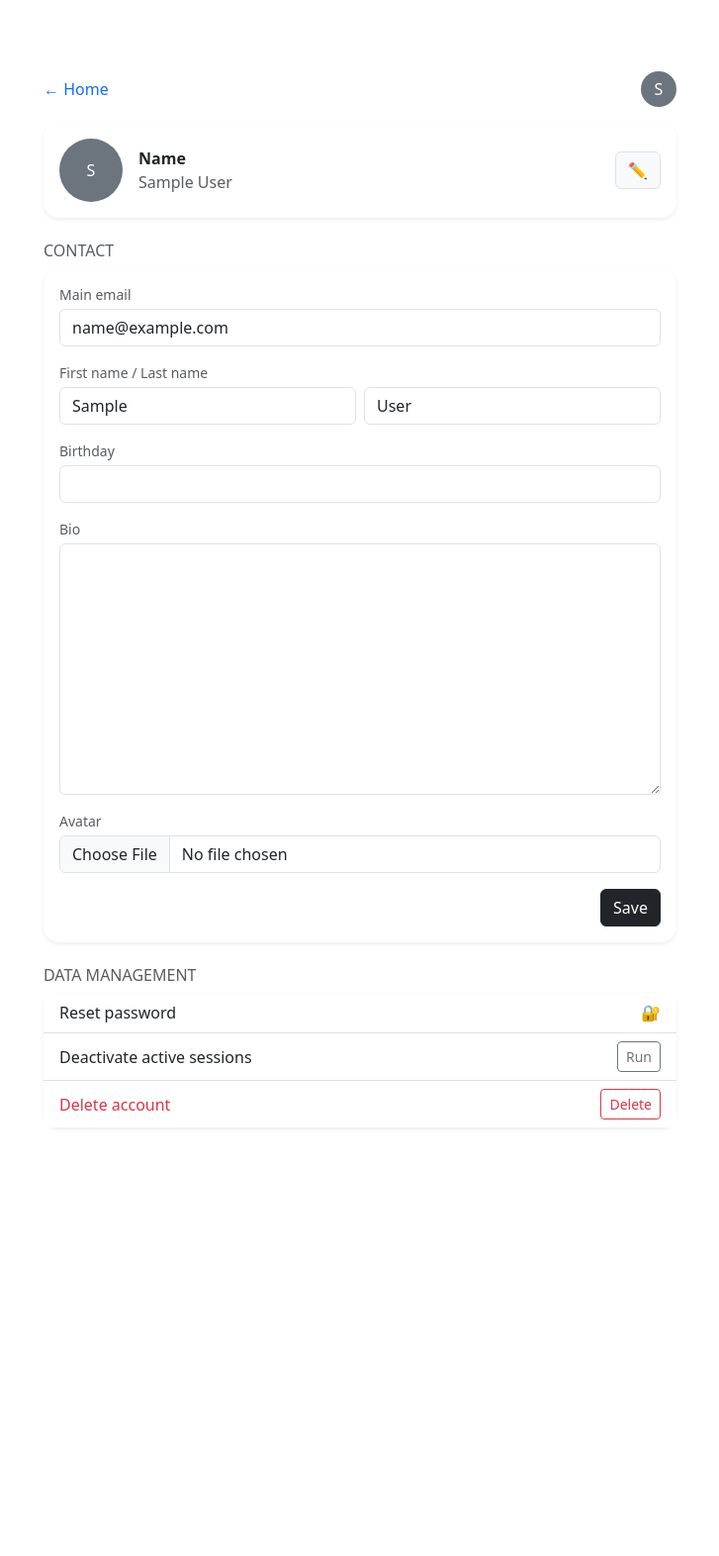
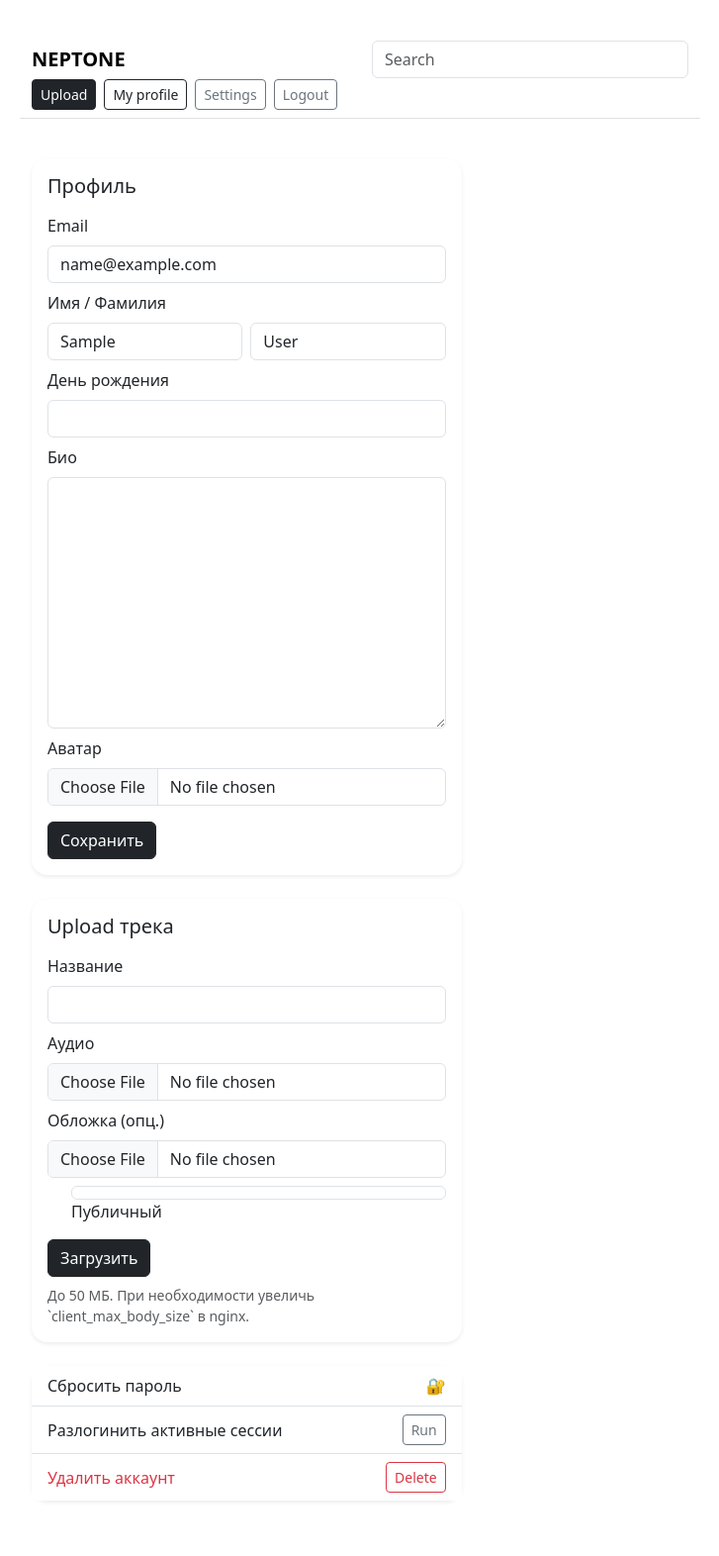
Before and after one commit to thurrsense/neptone, a Django app: page /users/settings/ in a window 1280 px wide. Shown: the whole page at 99% size, without its empty margins (276-1003 px from the left). Before the commit the page ends 1140 px from the top, so only its background shows below. Run offline with Django 5.2, Linux system fonts and the light colour scheme; the visitor is signed in with stand-in values (Sample User, id 1).

Commit message:
CHG: views

```diff
--- a/neptone/core/views.py
+++ b/neptone/core/views.py
@@ -4,11 +4,9 @@ from tracks.models import Track
 
 
 def home(request):
-    # Гость видит лендинг
     if not request.user.is_authenticated:
-        return render(request, "core/landing.html")
+        return render(request, "core/landing.html")  # твой старый лендинг
 
-    # Авторизованный видит ленту публичных треков
     qs = Track.objects.filter(is_public=True).select_related(
         "owner").order_by("-created_at")
     page_obj = Paginator(qs, 10).get_page(request.GET.get("page"))
--- a/neptone/templates/base.html
+++ b/neptone/templates/base.html
@@ -5,6 +5,30 @@
 <head>
     <meta charset="utf-8">
     <title>{% block title %}NEPTONE{% endblock %}</title>
+    <nav class="navbar navbar-light bg-white border-bottom mb-3">
+        <div class="container d-flex align-items-center justify-content-between">
+            <a class="navbar-brand fw-bold" href="{% url 'home' %}">NEPTONE</a>
+
+            <form class="d-none d-md-block" action="{% url 'home' %}" method="get" style="min-width:320px;">
+                <input name="q" class="form-control" placeholder="Search">
+            </form>
+
+            <div class="d-flex align-items-center gap-2">
+                {% if user.is_authenticated %}
+                <a class="btn btn-sm btn-dark" href="{% url 'settings_profile' %}#upload">Upload</a>
+                <a class="btn btn-sm btn-outline-dark" href="{% url 'my_profile' %}">My profile</a>
+                <a class="btn btn-sm btn-outline-secondary" href="{% url 'settings_profile' %}">Settings</a>
+                <form method="post" action="{% url 'logout' %}" class="d-inline">
+                    {% csrf_token %}
+                    <button class="btn btn-sm btn-outline-secondary">Logout</button>
+                </form>
+                {% else %}
+                <a class="btn btn-sm btn-dark" href="{% url 'login' %}">Login</a>
+                <a class="btn btn-sm btn-outline-dark" href="{% url 'register' %}">Sign up</a>
+                {% endif %}
+            </div>
+        </div>
+    </nav>
 
     <!-- favicon -->
     <link rel="icon" href="{% static 'images/favicon.svg' %}" type="image/svg+xml">
--- a/neptone/users/templates/users/settings_profile.html
+++ b/neptone/users/templates/users/settings_profile.html
@@ -1,107 +1,106 @@
 {% extends "base.html" %}
-{% load static %}
 {% block title %}Settings · NEPTONE{% endblock %}
+{% block content %}
 
-{% block content %}
-<div class="container py-3">
+<div class="row g-4">
+    <div class="col-12 col-lg-8">
 
-    <!-- Header -->
-    <div class="d-flex align-items-center justify-content-between mb-3">
-        <a href="{% url 'home' %}" class="text-decoration-none">&larr; Home</a>
-        <div class="d-flex align-items-center gap-2">
-            {% if user.avatar %}
-            <img src="{{ user.avatar.url }}" class="rounded-circle" style="width:36px;height:36px;object-fit:cover;">
-            {% else %}
-            <div class="rounded-circle bg-secondary d-inline-flex align-items-center justify-content-center"
-                style="width:36px;height:36px;color:#fff;">{{ user.username|first|upper }}</div>
-            {% endif %}
-        </div>
-    </div>
-
-    <!-- Card: Name + avatar -->
-    <div class="card border-0 shadow-sm rounded-4 mb-4">
-        <div class="card-body d-flex align-items-center gap-3">
-            {% if user.avatar %}
-            <img src="{{ user.avatar.url }}" class="rounded-circle" style="width:64px;height:64px;object-fit:cover;">
-            {% else %}
-            <div class="rounded-circle bg-secondary d-inline-flex align-items-center justify-content-center"
-                style="width:64px;height:64px;color:#fff;">{{ user.username|first|upper }}</div>
-            {% endif %}
-            <div class="flex-grow-1">
-                <div class="fw-semibold">Name</div>
-                <div class="text-muted">{{ user.get_full_name|default:user.username }}</div>
-            </div>
-            <a class="btn btn-light border" href="{% url 'edit_profile' %}" title="Edit">✏️</a>
-        </div>
-    </div>
-
-    <!-- Contact -->
-    <h6 class="text-uppercase text-muted mb-2">Contact</h6>
         <div class="card border-0 shadow-sm rounded-4 mb-4">
             <div class="card-body">
-            <form method="post" enctype="multipart/form-data" class="vstack gap-3">
+                <h2 class="h5 mb-3">Профиль</h2>
+                <form method="post" enctype="multipart/form-data">
                     {% csrf_token %}
+                    <input type="hidden" name="action" value="save_profile">
                     {{ form.non_field_errors }}
 
-                <div>
-                    <div class="text-muted small mb-1">Main email</div>
+                    <div class="mb-2">
+                        <label class="form-label">Email</label>
                         {{ form.email }} <div class="text-danger small">{{ form.email.errors }}</div>
                     </div>
 
-                <div>
-                    <div class="text-muted small mb-1">First name / Last name</div>
+                    <div class="mb-2">
+                        <label class="form-label">Имя / Фамилия</label>
                         <div class="d-flex gap-2">
                             {{ form.first_name }} {{ form.last_name }}
                         </div>
                         <div class="text-danger small">{{ form.first_name.errors }} {{ form.last_name.errors }}</div>
                     </div>
 
-                <div>
-                    <div class="text-muted small mb-1">Birthday</div>
+                    <div class="mb-2">
+                        <label class="form-label">День рождения</label>
                         {{ form.birth_date }} <div class="text-danger small">{{ form.birth_date.errors }}</div>
                     </div>
 
-                <div>
-                    <div class="text-muted small mb-1">Bio</div>
+                    <div class="mb-2">
+                        <label class="form-label">Био</label>
                         {{ form.bio }} <div class="text-danger small">{{ form.bio.errors }}</div>
                     </div>
 
-                <div>
-                    <div class="text-muted small mb-1">Avatar</div>
+                    <div class="mb-3">
+                        <label class="form-label">Аватар</label>
                         {{ form.avatar }} <div class="text-danger small">{{ form.avatar.errors }}</div>
                     </div>
 
-                <div class="d-flex justify-content-end">
-                    <button class="btn btn-dark" type="submit">Save</button>
-                </div>
+                    <button class="btn btn-dark" type="submit">Сохранить</button>
                 </form>
             </div>
         </div>
 
-    <!-- Data management -->
-    <h6 class="text-uppercase text-muted mb-2">Data Management</h6>
-    <div class="card border-0 shadow-sm rounded-4 mb-4">
+        <div class="card border-0 shadow-sm rounded-4 mb-4" id="upload">
+            <div class="card-body">
+                <h2 class="h5 mb-3">Upload трека</h2>
+                <form method="post" enctype="multipart/form-data">
+                    {% csrf_token %}
+                    <input type="hidden" name="action" value="upload_track">
+                    {{ upload_form.non_field_errors }}
+
+                    <div class="mb-2">
+                        <label class="form-label">Название</label>
+                        {{ upload_form.title }} <div class="text-danger small">{{ upload_form.title.errors }}</div>
+                    </div>
+                    <div class="mb-2">
+                        <label class="form-label">Аудио</label>
+                        {{ upload_form.audio }} <div class="text-danger small">{{ upload_form.audio.errors }}</div>
+                    </div>
+                    <div class="mb-2">
+                        <label class="form-label">Обложка (опц.)</label>
+                        {{ upload_form.cover }} <div class="text-danger small">{{ upload_form.cover.errors }}</div>
+                    </div>
+                    <div class="form-check mb-3">
+                        {{ upload_form.is_public }}
+                        <label class="form-check-label">Публичный</label>
+                    </div>
+
+                    <button class="btn btn-dark" type="submit">Загрузить</button>
+                </form>
+                <div class="form-text mt-2">До 50 МБ. При необходимости увеличь `client_max_body_size` в nginx.</div>
+            </div>
+        </div>
+
+        <div class="card border-0 shadow-sm rounded-4">
             <div class="list-group list-group-flush">
                 <a class="list-group-item list-group-item-action d-flex justify-content-between align-items-center"
                     href="{% url 'password_reset' %}">
-                <span>Reset password</span> <span>🔐</span>
+                    <span>Сбросить пароль</span> <span>🔐</span>
                 </a>
 
                 <form class="list-group-item d-flex justify-content-between align-items-center m-0" method="post"
                     action="{% url 'deactivate_sessions' %}">
                     {% csrf_token %}
-                <span>Deactivate active sessions</span>
+                    <span>Разлогинить активные сессии</span>
                     <button class="btn btn-sm btn-outline-secondary" type="submit">Run</button>
                 </form>
 
                 <form class="list-group-item d-flex justify-content-between align-items-center m-0" method="post"
                     action="{% url 'delete_account' %}">
                     {% csrf_token %}
-                <span class="text-danger">Delete account</span>
+                    <span class="text-danger">Удалить аккаунт</span>
                     <button class="btn btn-sm btn-outline-danger" type="submit">Delete</button>
                 </form>
             </div>
         </div>
 
     </div>
+</div>
+
 {% endblock %}
--- a/neptone/users/urls.py
+++ b/neptone/users/urls.py
@@ -4,32 +4,33 @@ from django.contrib.auth.views import (
     PasswordResetView, PasswordResetDoneView,
     PasswordResetConfirmView, PasswordResetCompleteView,
 )
-from .views import register, edit_profile, profile
 from .views import TOTPSetupView, TOTPVerifyView, TOTPLoginView
-from .views import delete_my_track
 from .views import (
-    artist_profile, settings_profile,
-    deactivate_sessions, delete_account
+    register,
+    settings_profile,
+    artist_profile,
+    my_profile_redirect,
+    deactivate_sessions,
+    delete_account,
+    delete_my_track,
 )
 
 urlpatterns = [
-    # HTML endpoints
     path("login/",  LoginView.as_view(template_name="users/login.html"), name="login"),
     path("logout/", LogoutView.as_view(next_page="home"), name="logout"),
+    path("register/", register, name="register"),
 
-    path("register/", register, name="register"),
-    path("profile/", profile, name="profile"),
-    path("profile/edit/", edit_profile, name="edit_profile"),
+    # Мой профиль -> редирект на публичную страницу себя
+    path("profile/", my_profile_redirect, name="my_profile"),
 
-    # настройки профиля
+    # Настройки
     path("settings/", settings_profile, name="settings_profile"),
     path("settings/deactivate-sessions/",
          deactivate_sessions, name="deactivate_sessions"),
     path("settings/delete/", delete_account, name="delete_account"),
 
-    # удалить свой трек
-    path("profile/tracks/<int:pk>/delete/",
-         delete_my_track, name="delete_my_track"),
+    # Удаление своего трека
+    path("tracks/<int:pk>/delete/", delete_my_track, name="delete_my_track"),
     # Password reset (оставь, если реально используешь все шаблоны)
     path("password_reset/", PasswordResetView.as_view(
         template_name="users/password_reset_form.html"), name="password_reset"),
--- a/neptone/users/views.py
+++ b/neptone/users/views.py
@@ -9,21 +9,11 @@ from captcha.helpers import captcha_image_url
 from .serializers import RegisterSerializer, LoginSerializer, UserSerializer
 from rest_framework.permissions import IsAuthenticated
 from django_otp.plugins.otp_totp.models import TOTPDevice
-from django_otp import login as otp_login
 from .serializers import TOTPSetupSerializer, TOTPVerifySerializer, TOTPLoginSerializer
 from django.shortcuts import redirect, render
 from django.contrib.auth.decorators import login_required
-from .forms import ProfileForm
-from django.shortcuts import redirect, render
-from .forms import RegistrationForm
-from django.contrib.auth import login
-from django.contrib.auth.decorators import login_required
-from django.shortcuts import render, redirect, get_object_or_404
 from .forms import RegistrationForm, ProfileForm
-from django.contrib.auth import login
-
 from django.shortcuts import render, get_object_or_404, redirect
-from django.contrib.auth.decorators import login_required
 from django.contrib.auth import get_user_model
 from tracks.models import Track
 from tracks.forms import TrackForm
@@ -225,95 +215,53 @@ def register(request):
     return render(request, 'users/register.html', {'form': form})
 
 
-@login_required
-def profile(request):
-    # Пагинация твоих треков
-    qs = Track.objects.filter(owner=request.user).order_by("-created_at")
-    page_obj = Paginator(qs, 10).get_page(request.GET.get("page"))
+User = get_user_model()
 
-    # Форма загрузки трека (на той же странице)
-    upload_form = TrackForm()
-    if request.method == "POST":
-        upload_form = TrackForm(request.POST, request.FILES)
-        if upload_form.is_valid():
-            track = upload_form.save(commit=False)
-            track.owner = request.user
-            track.save()
-            return redirect("profile")
 
-    return render(
-        request,
-        "users/profile.html",
-        {
-            "user_obj": request.user,
-            "page_obj": page_obj,
-            "upload_form": upload_form,
-        },
-    )
+def artist_profile(request, username):
+    artist = get_object_or_404(User, username=username)
+    tracks = Track.objects.filter(owner=artist).order_by('-created_at')
+    return render(request, "users/artist_profile.html", {
+        "artist": artist,
+        "tracks": tracks
+    })
 
 
 @login_required
-def edit_profile(request):
-    if request.method == "POST":
-        form = ProfileForm(request.POST, request.FILES, instance=request.user)
-        if form.is_valid():
-            form.save()
-            return redirect("profile")
-    else:
-        form = ProfileForm(instance=request.user)
-    return render(request, "users/profile_edit.html", {"form": form})
-
-# +++ простое удаление своего трека (POST)
-
-
-@login_required
-def delete_my_track(request, pk):
-    track = get_object_or_404(Track, pk=pk, owner=request.user)
-    if request.method == "POST":
-        track.delete()
-        return redirect("profile")
-    # можно сделать confirm-страницу, но для простоты редиректим назад
-    return redirect("profile")
-
-
-User = get_user_model()
-
-
-def artist_profile(request, username: str):
-    """Публичная страница артиста /u/<username>/ – видят все"""
-    artist = get_object_or_404(User, username=username)
-    tracks_qs = (
-        Track.objects.filter(owner=artist, is_public=True)
-        .select_related("owner")
-        .order_by("-created_at")
-    )
-    page_obj = Paginator(tracks_qs, 10).get_page(request.GET.get("page"))
-    is_owner = request.user.is_authenticated and request.user == artist
-    return render(
-        request,
-        "users/artist_profile.html",
-        {"artist": artist, "page_obj": page_obj, "is_owner": is_owner},
-    )
+def my_profile_redirect(request):
+    return redirect("artist_profile", username=request.user.username)
 
 
 @login_required
 def settings_profile(request):
-    """Страница настроек профиля (как макет из скрина)"""
-    from .forms import ProfileForm
-    if request.method == "POST":
+    # Проформа
+    form = ProfileForm(instance=request.user)
+    if request.method == "POST" and request.POST.get("action") == "save_profile":
         form = ProfileForm(request.POST, request.FILES, instance=request.user)
         if form.is_valid():
             form.save()
             messages.success(request, "Профиль обновлён.")
             return redirect("settings_profile")
-    else:
-        form = ProfileForm(instance=request.user)
-    return render(request, "users/settings_profile.html", {"form": form})
+
+    # Upload-форма
+    upload_form = TrackForm()
+    if request.method == "POST" and request.POST.get("action") == "upload_track":
+        upload_form = TrackForm(request.POST, request.FILES)
+        if upload_form.is_valid():
+            t = upload_form.save(commit=False)
+            t.owner = request.user
+            t.save()
+            messages.success(request, "Трек загружен.")
+            return redirect("settings_profile")
+
+    return render(request, "users/settings_profile.html", {
+        "form": form,
+        "upload_form": upload_form,
+    })
 
 
 @login_required
 def deactivate_sessions(request):
-    """Разлогинить везде, кроме текущей сессии"""
     if request.method == "POST":
         current_key = request.session.session_key
         for s in Session.objects.all():
@@ -325,9 +273,16 @@ def deactivate_sessions(request):
 
 @login_required
 def delete_account(request):
-    """Удалить аккаунт (упростим: без подтверждения почты)"""
     if request.method == "POST":
-        u = request.user
-        u.delete()
+        request.user.delete()
         return redirect("home")
     return redirect("settings_profile")
+
+
+@login_required
+def delete_my_track(request, pk):
+    t = get_object_or_404(Track, pk=pk, owner=request.user)
+    if request.method == "POST":
+        t.delete()
+        messages.success(request, "Трек удалён.")
+    return redirect("settings_profile")
```
Also changed, not shown: neptone/core/templates/core/home.html (+9 -36 lines), neptone/users/templates/users/artist_profile.html (+43 -46 lines), neptone/users/templates/users/profile.html (deleted, +0 -150 lines), neptone/users/templates/users/profile_edit.html (deleted, +0 -49 lines). Lines whose indentation alone changed are shown as unchanged.
